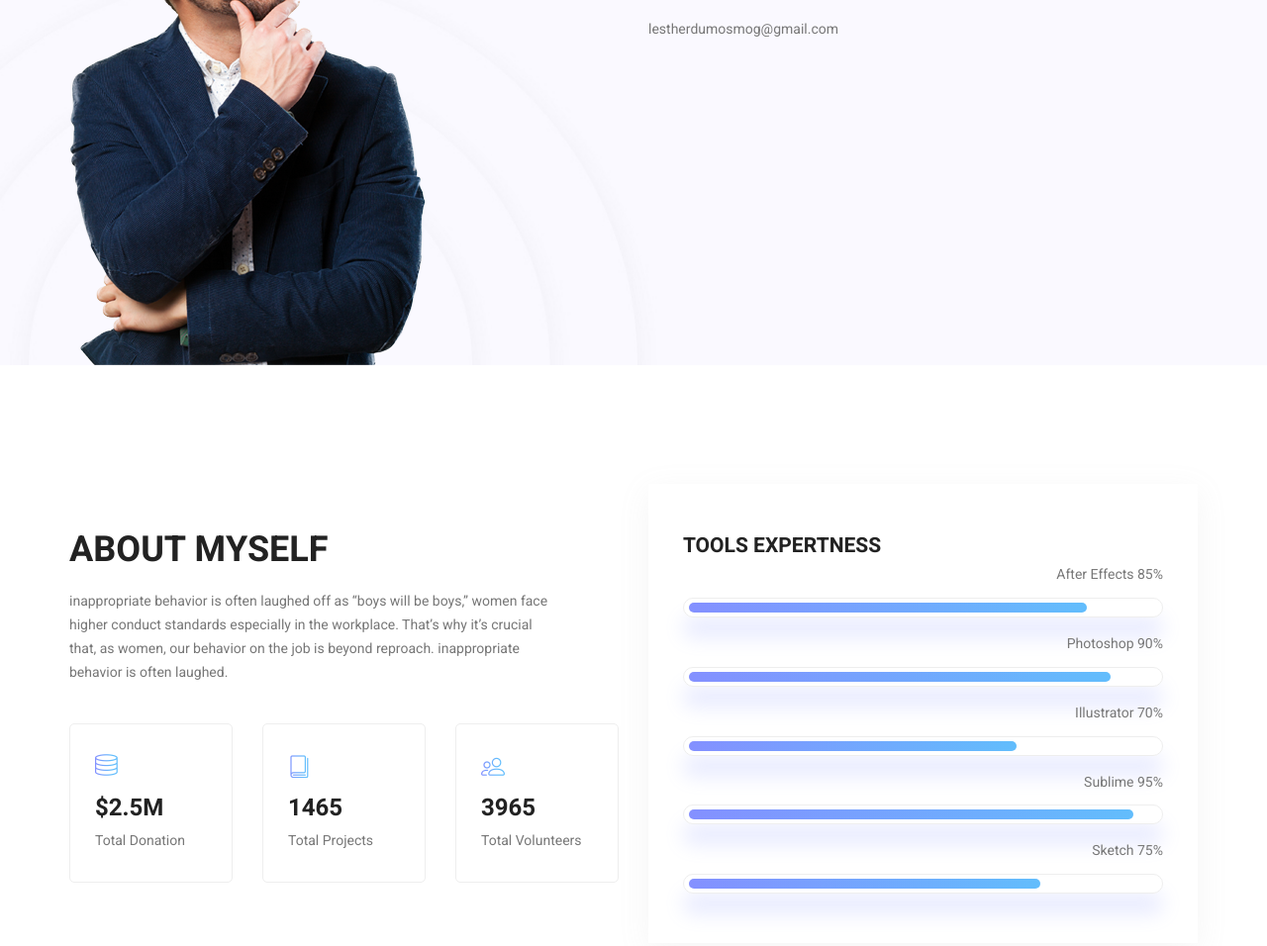
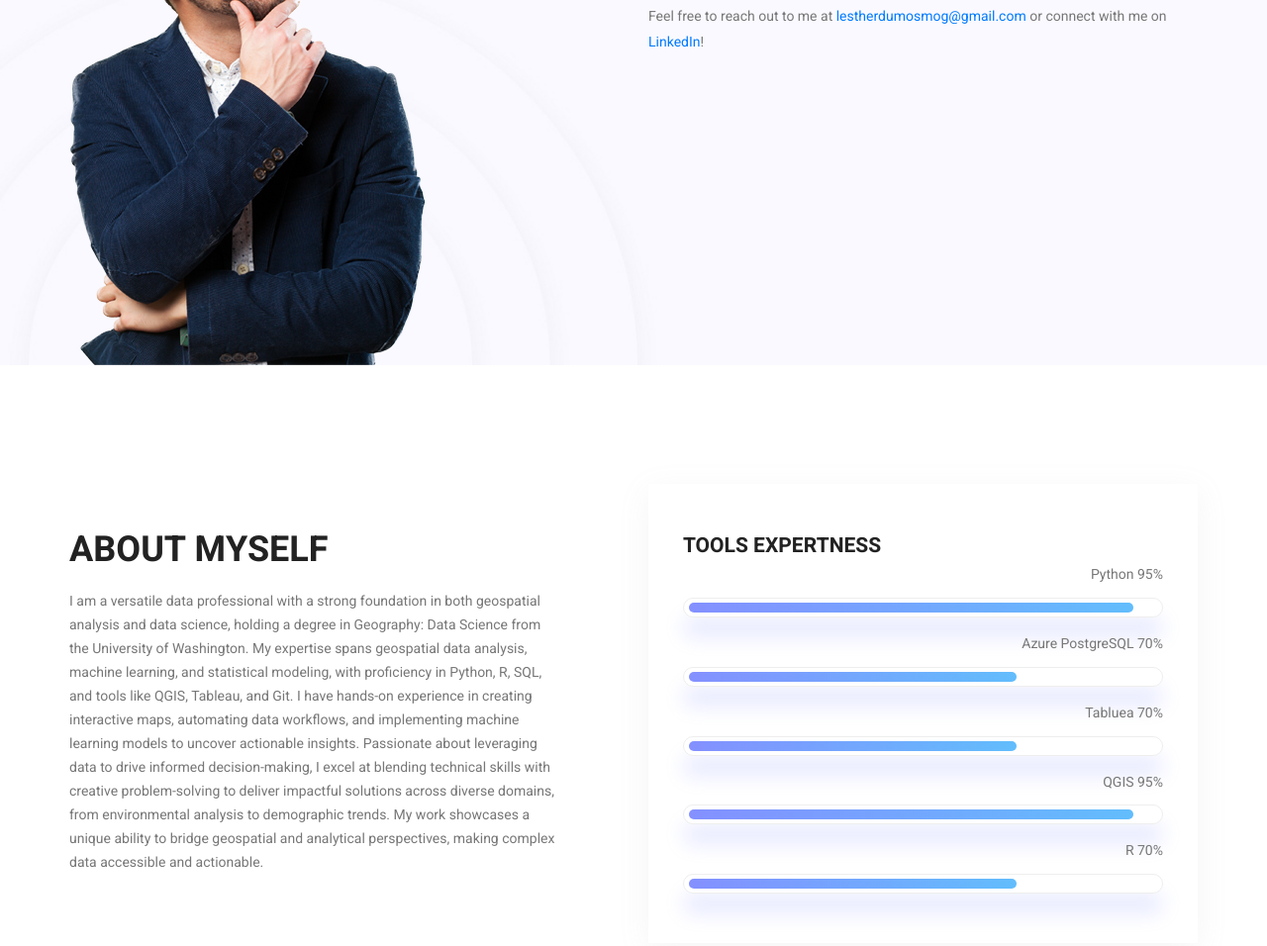
Before and after one commit to lesther-dumos/Cover-Letter-Portfolio, a plain HTML site: page index.html in a window 1280 px wide. Shown: the part 376-1332 px from the top of the page at 99% size. Drawn offline with Linux system fonts and the light colour scheme; some packages are replaced by stand-ins of ours.

Commit message:
Updated About me, deleted a few visuals

```diff
--- a/index.html
+++ b/index.html
@@ -59,14 +59,14 @@
 					<div class="row">
 						<div class="col-lg-6">
 							<div class="home_left_img">
-								<img src="img/banner/home-left-1.png" alt="">
+								<img src="img/banner/home-left-1.png" alt="">        <!-- Picture -->
 							</div>
 						</div>
 						<div class="col-lg-6">
 							<div class="banner_content">
 								<h5>This is me</h5>
 								<h2>Lesther Dumosmog</h2>
-								<p>lestherdumosmog@gmail.com</p>
+								<p>Feel free to reach out to me at <a href="mailto:lestherdumosmog@gmail.com">lestherdumosmog@gmail.com</a> or connect with me on <a href="https://www.linkedin.com/in/lesther-dumosmog-262ba0215/" target="_blank">LinkedIn</a>!</p>
 							</div>
 						</div>
 					</div>
@@ -82,30 +82,11 @@
         			<div class="col-lg-6">
         				<div class="welcome_text">
         					<h4>About Myself</h4>
-        					<p>inappropriate behavior is often laughed off as “boys will be boys,” women face higher conduct standards especially in the workplace. That’s why it’s crucial that, as women, our behavior on the job is beyond reproach. inappropriate behavior is often laughed.</p>
-        					<div class="row">
-        						<div class="col-md-4">
-        							<div class="wel_item">
-        								<i class="lnr lnr-database"></i>
-        								<h4>$2.5M</h4>
-        								<p>Total Donation</p>
-        							</div>
-        						</div>
-        						<div class="col-md-4">
-        							<div class="wel_item">
-        								<i class="lnr lnr-book"></i>
-        								<h4>1465</h4>
-        								<p>Total Projects</p>
-        							</div>
-        						</div>
-        						<div class="col-md-4">
-        							<div class="wel_item">
-        								<i class="lnr lnr-users"></i>
-        								<h4>3965</h4>
-        								<p>Total Volunteers</p>
-        							</div>
-        						</div>
-        					</div>
+        					<p>I am a versatile data professional with a strong foundation in both geospatial analysis and data science, holding a degree in Geography: Data Science from the University of Washington.
+								My expertise spans geospatial data analysis, machine learning, and statistical modeling, with proficiency in Python, R, SQL, and tools like QGIS, Tableau, and Git. I have hands-on
+								experience in creating interactive maps, automating data workflows, and implementing machine learning models to uncover actionable insights. Passionate about leveraging data to drive
+								informed decision-making, I excel at blending technical skills with creative problem-solving to deliver impactful solutions across diverse domains, from environmental analysis to
+								demographic trends. My work showcases a unique ability to bridge geospatial and analytical perspectives, making complex data accessible and actionable.</p>
         				</div>
         			</div>
         			<div class="col-lg-6">
@@ -113,33 +94,33 @@
         					<h3>Tools Expertness</h3>
         					<div class="skill_main">
 								<div class="skill_item">
-									<h4>After Effects <span class="counter">85</span>%</h4>
+									<h4>Python <span class="counter">95</span>%</h4>
 									<div class="progress">
-										<div class="progress-bar" role="progressbar" aria-valuenow="85" aria-valuemin="0" aria-valuemax="100"></div>
+										<div class="progress-bar" role="progressbar" aria-valuenow="95" aria-valuemin="0" aria-valuemax="100"></div>
 									</div>
 								</div>
 								<div class="skill_item">
-									<h4>Photoshop <span class="counter">90</span>%</h4>
-									<div class="progress">
-										<div class="progress-bar" role="progressbar" aria-valuenow="90" aria-valuemin="0" aria-valuemax="100"></div>
-									</div>
-								</div>
-								<div class="skill_item">
-									<h4>Illustrator <span class="counter">70</span>%</h4>
+									<h4>Azure PostgreSQL <span class="counter">70</span>%</h4>
 									<div class="progress">
 										<div class="progress-bar" role="progressbar" aria-valuenow="70" aria-valuemin="0" aria-valuemax="100"></div>
 									</div>
 								</div>
 								<div class="skill_item">
-									<h4>Sublime <span class="counter">95</span>%</h4>
+									<h4>Tabluea <span class="counter">70</span>%</h4>
+									<div class="progress">
+										<div class="progress-bar" role="progressbar" aria-valuenow="70" aria-valuemin="0" aria-valuemax="100"></div>
+									</div>
+								</div>
+								<div class="skill_item">
+									<h4>QGIS <span class="counter">95</span>%</h4>
 									<div class="progress">
 										<div class="progress-bar" role="progressbar" aria-valuenow="95" aria-valuemin="0" aria-valuemax="100"></div>
 									</div>
 								</div>
 								<div class="skill_item">
-									<h4>Sketch <span class="counter">75</span>%</h4>
+									<h4>R <span class="counter">70</span>%</h4>
 									<div class="progress">
-										<div class="progress-bar" role="progressbar" aria-valuenow="75" aria-valuemin="0" aria-valuemax="100"></div>
+										<div class="progress-bar" role="progressbar" aria-valuenow="70" aria-valuemin="0" aria-valuemax="100"></div>
 									</div>
 								</div>
 							</div>
```
Also changed, not shown: portfolio-details.html (+0 -2 lines).
